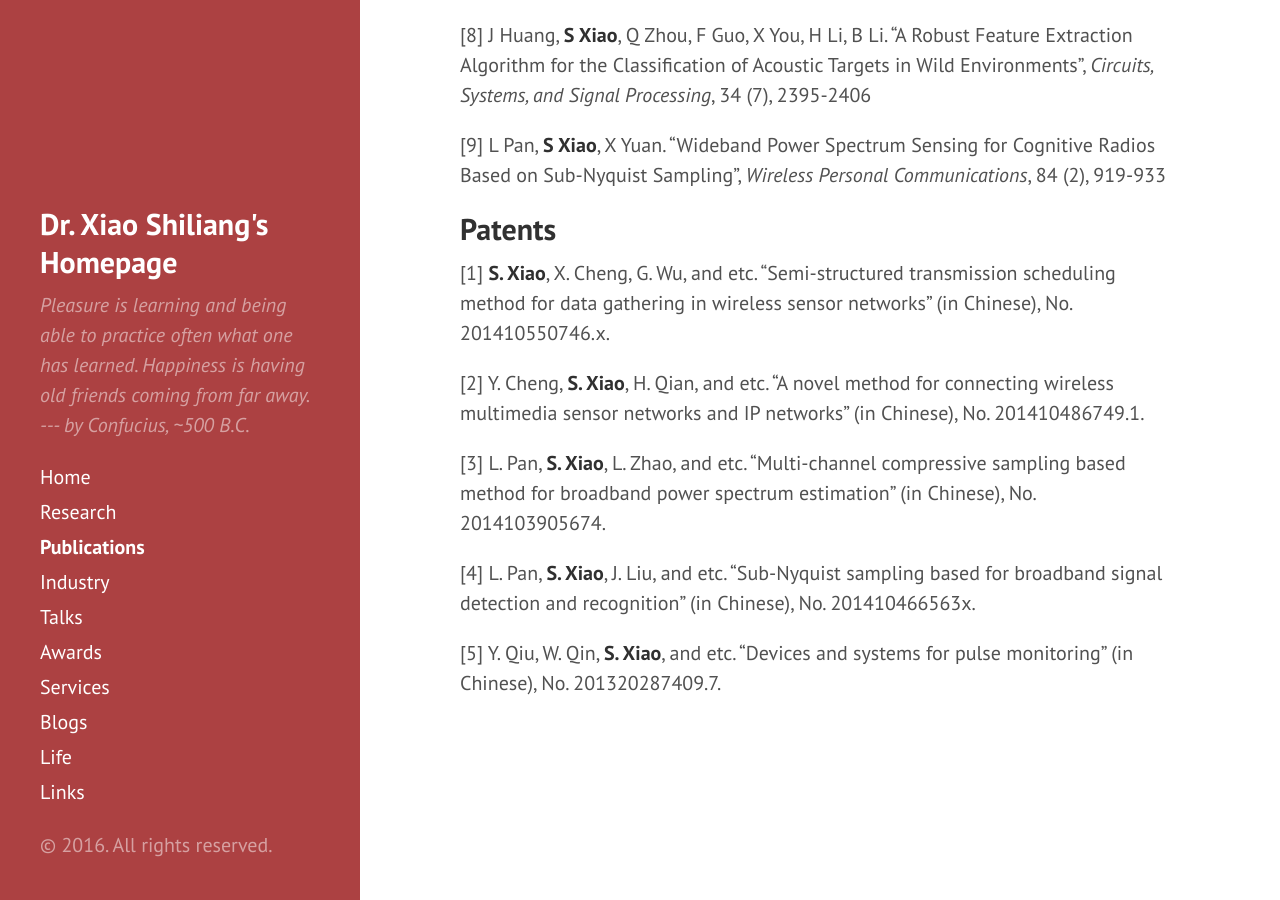
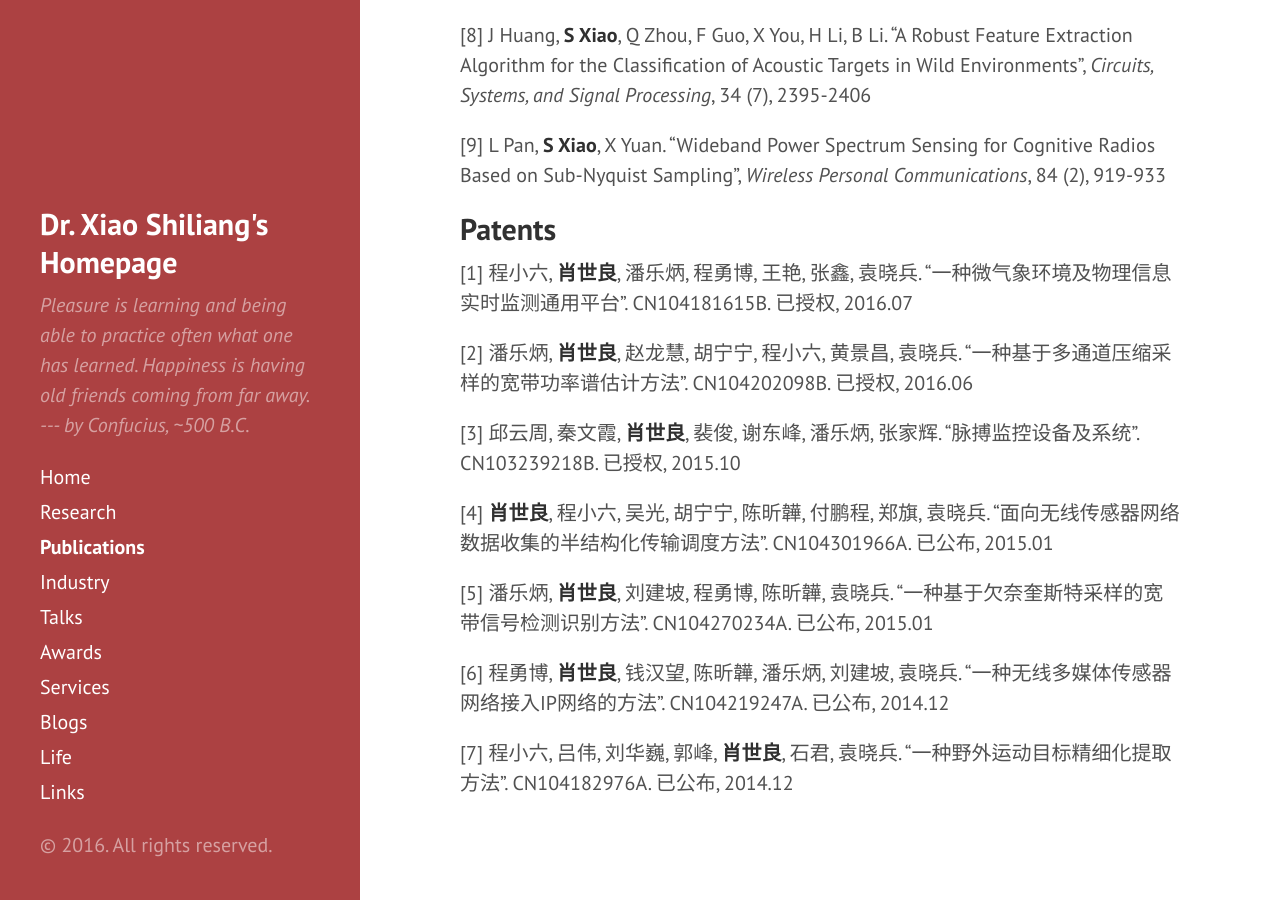
Before and after one commit to slxiao/slxiao.github.io, a Jekyll site: the page built from 2publications.md, in a window 1280 px wide and 900 px high, scrolled down 992 px. Built offline with Jekyll 4.4.1, drawn with Linux system fonts in a browser that asks for light colours; Markdown is read by kramdown in place of the engine named in the settings.

Commit message:
add patents

```diff
--- a/2publications.md
+++ b/2publications.md
@@ -43,17 +43,16 @@ Communications and Networking*, vol. 7, no. 1, 2014.
  Patents
 ------------
 
- [1] **S. Xiao**, X. Cheng, G. Wu, and etc. “Semi-structured transmission scheduling method for data
-gathering in wireless sensor networks” (in Chinese), No. 201410550746.x.
+[1] 程小六, **肖世良**, 潘乐炳, 程勇博, 王艳, 张鑫, 袁晓兵. "一种微气象环境及物理信息实时监测通用平台". CN104181615B. 已授权, 2016.07
 
- [2] Y. Cheng, **S. Xiao**, H. Qian, and etc. “A novel method for connecting wireless multimedia
-sensor networks and IP networks” (in Chinese), No. 201410486749.1.
+[2] 潘乐炳, **肖世良**, 赵龙慧, 胡宁宁, 程小六, 黄景昌, 袁晓兵. "一种基于多通道压缩采样的宽带功率谱估计方法". CN104202098B. 已授权, 2016.06
 
- [3] L. Pan, **S. Xiao**, L. Zhao, and etc. “Multi-channel compressive sampling based method for
-broadband power spectrum estimation” (in Chinese), No. 2014103905674.
+[3] 邱云周, 秦文霞, **肖世良**, 裴俊, 谢东峰, 潘乐炳, 张家辉. "脉搏监控设备及系统". CN103239218B. 已授权, 2015.10
 
- [4] L. Pan, **S. Xiao**, J. Liu, and etc. “Sub-Nyquist sampling based for broadband signal detection
-and recognition” (in Chinese), No. 201410466563x.
+[4] **肖世良**, 程小六, 吴光, 胡宁宁, 陈昕韡, 付鹏程, 郑旗, 袁晓兵. "面向无线传感器网络数据收集的半结构化传输调度方法". CN104301966A. 已公布, 2015.01
 
- [5] Y. Qiu, W. Qin, **S. Xiao**, and etc. “Devices and systems for pulse monitoring” (in Chinese), No.
-201320287409.7.
+[5] 潘乐炳, **肖世良**, 刘建坡, 程勇博, 陈昕韡, 袁晓兵. "一种基于欠奈奎斯特采样的宽带信号检测识别方法". CN104270234A. 已公布, 2015.01
+
+[6] 程勇博, **肖世良**, 钱汉望, 陈昕韡, 潘乐炳, 刘建坡, 袁晓兵. "一种无线多媒体传感器网络接入IP网络的方法". CN104219247A. 已公布, 2014.12
+
+[7] 程小六, 吕伟, 刘华巍, 郭峰, **肖世良**, 石君, 袁晓兵. "一种野外运动目标精细化提取方法". CN104182976A. 已公布, 2014.12
```
